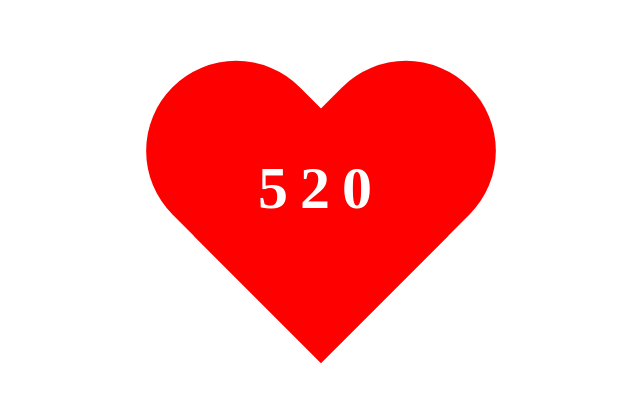
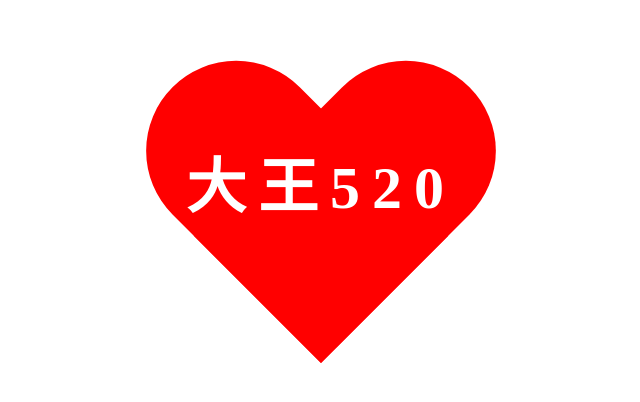
Before and after one commit to wutianqiao/demo, a plain HTML site: page heart.html in a window 1280 px wide. Shown: the part 190-592 px from the top of the page, without its empty margins (319-959 px from the left). Drawn offline with Linux system fonts and the light colour scheme.

Commit message:
Update heart.html

```diff
--- a/heart.html
+++ b/heart.html
@@ -79,7 +79,7 @@
 </head>
 <body>
   <div class="heart">
-  	<div class="con">520</div>
+  	<div class="con">大王520</div>
   </div>
 </body>
 </html>
```
